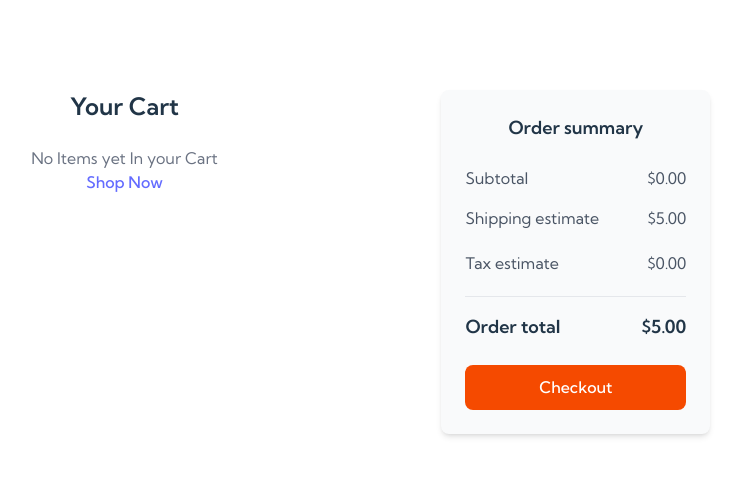
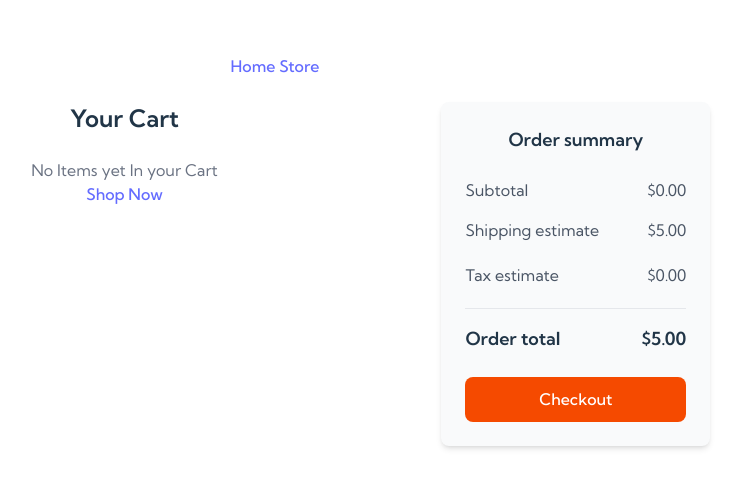
Before and after one commit to LemnsaLeger/Shopping-Cart-E-commerce, a React (Vite) app: page /cart in a window 1280 px wide. Shown: the part 138-626 px from the top of the page, without its empty margins (365-1106 px from the left). Built offline with nearby package versions, Linux system fonts and the light colour scheme.

Commit message:
Import index.css and Navbar. - Add home and Store links.

```diff
--- a/src/pages/cart.jsx
+++ b/src/pages/cart.jsx
@@ -1,6 +1,8 @@
 import { Trash2 } from "lucide-react";
 import { useCart } from "../context/cartcontext";
 import { Link } from "react-router-dom";
+import "../index.css";
+import Navbar from "../components/navbar";
 
 const Cart = () => {
   const { cartItems, removeFromCart } = useCart();
@@ -22,6 +24,9 @@ const Cart = () => {
   const total = subtotal + shipping + tax;
 
   return (
+    <>
+    <Link to={"/"} className="text-gray-500 font-semibold underline">Home</Link>{" "}
+    <Link to={"/store"} className="">Store</Link>
       <main className="max-w-7xl mx-auto p-6 grid grid-cols-1 lg:grid-cols-3 gap-8">
         <section className="lg:col-span-2">
           <h2 className="text-2xl font-semibold mb-6">Your Cart</h2>
@@ -45,7 +50,8 @@ const Cart = () => {
                   <section className="ml-6 flex-1">
                     <h3 className="font-semibold">{item.name}</h3>
                     <p className="text-gray-600 text-sm">
-                    {item.color || "Color"} &nbsp;|&nbsp; {item.size || "Size"}
+                      {item.color || "Color"} &nbsp;|&nbsp;{" "}
+                      {item.size || "Size"}
                     </p>
                     <p className="text-gray-600 text-sm">{`$${price(
                       item.price,
@@ -171,6 +177,7 @@ const Cart = () => {
           </button>
         </section>
       </main>
+    </>
   );
 };
 
```
Lines whose indentation alone changed are shown as unchanged.
